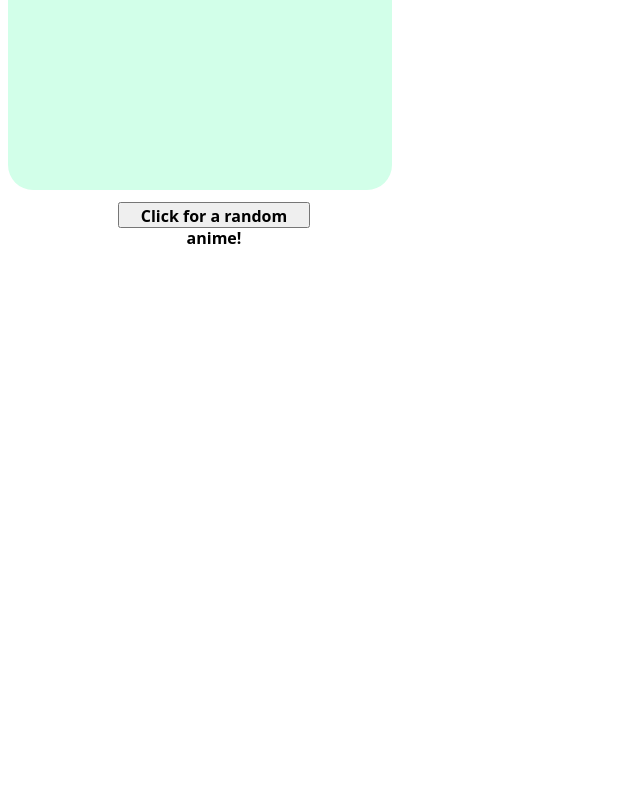
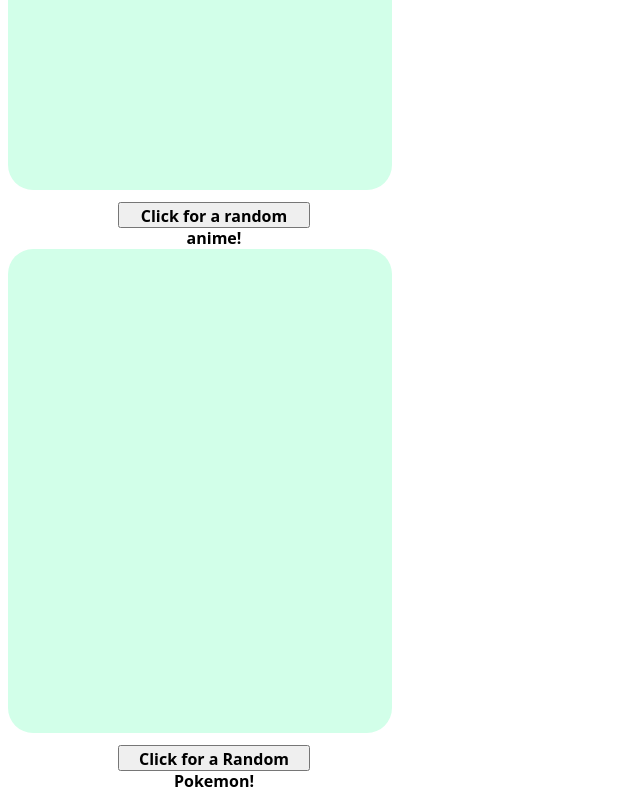
Before and after one commit to johnzhou1210/JJEFAPIApp, a React (Create React App) app: page / in a window 1280 px wide. Shown: the part 376-1176 px from the top of the page, without its empty margins (0-640 px from the left). Before the commit the page ends 800 px from the top, so only its background shows below. Built offline with nearby package versions, Linux system fonts and the light colour scheme.

Commit message:
Reupload
wrong files uploaded at first, reuploading first commit

```diff
--- a/src/App.js
+++ b/src/App.js
@@ -1,4 +1,5 @@
 import JikanComponent from "./JikanComponent";
+import PokeComponent from "./PokeComponent"
 import './styles.css'
 
 export default function App() {
@@ -7,6 +8,7 @@ export default function App() {
       <div className="header"><h1>JJEF having fun with API calls</h1></div>
       <div className="body">
 		<JikanComponent />
+    <PokeComponent />
       </div>
     </div>
   );
--- a/src/PokeComponent.js
+++ b/src/PokeComponent.js
@@ -0,0 +1,62 @@
+import React, { useState } from "react";
+import "./styles.css";
+
+export default function App() {
+  const [pokemon, setPokemon] = useState(null);
+
+  //Function will generate random number between 1 and 152
+  function getRandomPokemonId() {
+    return Math.floor(Math.random() * 152) + 1;
+  }
+
+  //Function will capitalize the first letter of a string
+  //used for pokemon name
+  function capitalizeFirstLetter(string) {
+    return string.charAt(0).toUpperCase() + string.slice(1);
+  }
+
+  //Function used to fetch a random pokemon using the API
+  function fetchRandomPokemon() {
+    //Generate a random Pokemon ID between 1 and 152
+    const randomPokemonId = getRandomPokemonId();
+    //URL used for the Pokemon API request
+    const url = `https://pokeapi.co/api/v2/pokemon/${randomPokemonId}`;
+
+    //Fetch the data from the API
+    fetch(url)
+      .then((res) => res.json())
+      .then((result) => {
+        //Retrieve the name and image URL from the API
+        const newPokemon = {
+          name: capitalizeFirstLetter(result.name),
+          image: result.sprites["front_default"],
+        };
+        setPokemon(newPokemon);
+      });
+  }
+
+  return (
+    <div className="App">
+      <div className="card">
+        {pokemon ? (
+          <div>
+            <img
+              className="card-image"
+              src={pokemon.image}
+              alt={pokemon.name}
+              style={{ width: "50%" }}
+            />
+            <h2 className="card-title">
+              {pokemon.name}
+            </h2>
+          </div>
+        ) : (
+          <p></p>
+        )}
+      </div>
+      <button className="card-large-button" onClick={fetchRandomPokemon}>
+        <strong>Click for a Random Pokemon!</strong>
+      </button>
+    </div>
+  );
+}
--- a/src/styles.css
+++ b/src/styles.css
@@ -44,18 +44,3 @@
   font-size: calc(15px + 2vmin);
   padding: 3dvh;
 }
-
-li {
-  margin-right: 10px; /* Add some spacing between list items */
-}
-
-/* Additional styling for the "Fetch Random Pokemon" button */
-#randomize {
-  margin-block: -8.5vh;
-  margin-inline: 13.75vh;
-  width: 15vw;
-  height: 2vw;
-  font-size: calc(8px + 1vmin);
-  float: right; /* Move the button to the right */
-  margin-right: 200px; /* Add a margin for spacing */
-}
```
